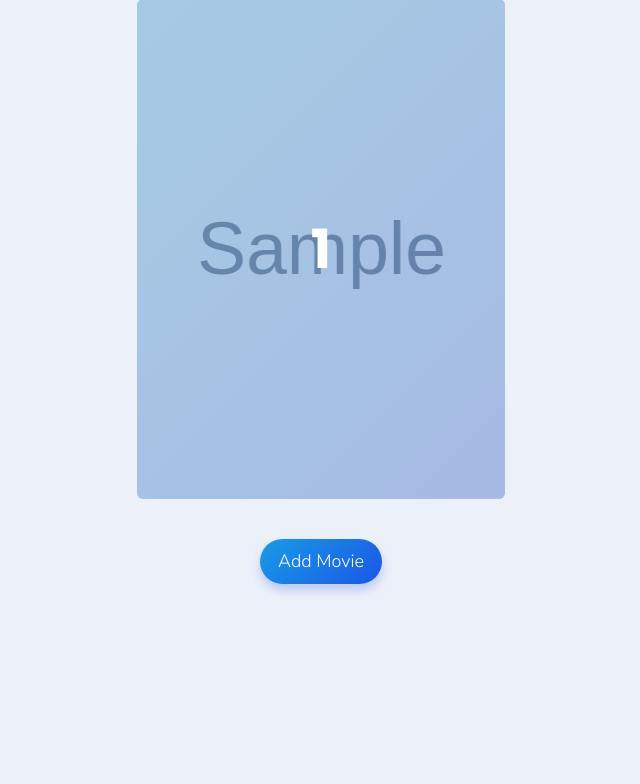
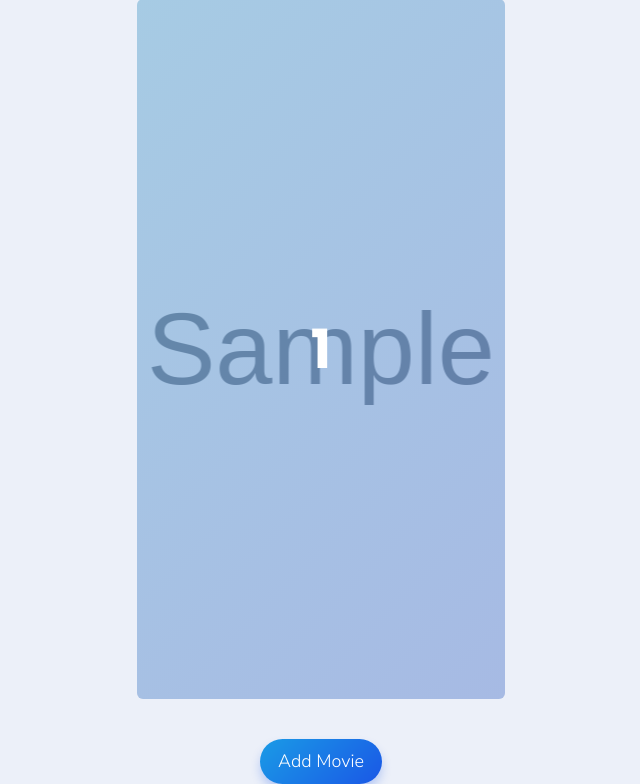
Before and after one commit to donsiedler/movies-flask, a Flask app: page / in a window 1280 px wide. Shown: the part 163-947 px from the top of the page, without its empty margins (319-959 px from the left). Before the commit the page ends 756 px from the top, so only its background shows below. Run offline with Flask 3, Linux system fonts and the light colour scheme; tables that the repository leaves empty hold one stand-in row (values such as "Sample post"); grey boxes marked "Sample" are stand-in pictures; some libraries are stand-ins or nearby versions.

Commit message:
Adjust the height of movie posters

```diff
--- a/static/css/styles.css
+++ b/static/css/styles.css
@@ -65,8 +65,7 @@
 	 cursor: pointer;
 	 width: calc(33% - 3rem);
 	 min-width: calc(33% - 3rem);
-	 height: 500px;
-	 min-height: 400px;
+	 min-height: 700px;
 	 perspective: 1000px;
 	 margin: 1rem auto;
 	 position: relative;
```
